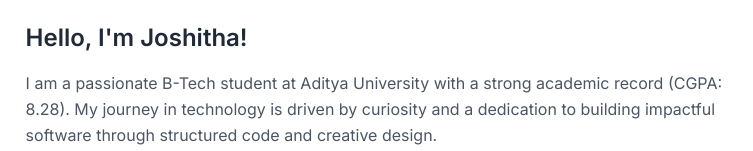
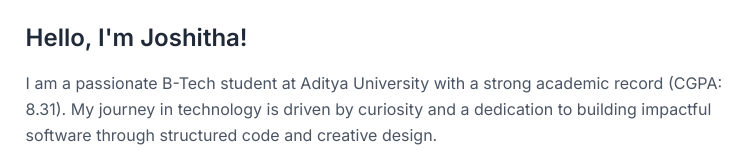
Before and after one commit to Joshitha17/portfolio, a plain HTML site: page index.html in a window 1280 px wide. Shown: the part 801-952 px from the top of the page, 520-1273 px from the left. Drawn offline with nearby package versions, Linux system fonts and the light colour scheme.

Commit message:
Update index.html

```diff
--- a/index.html
+++ b/index.html
@@ -142,7 +142,7 @@
                 <div class="w-full md:w-3/5">
                     <h3 class="text-2xl font-semibold text-gray-800 mb-4">Hello, I'm Joshitha!</h3>
                     <p class="text-gray-600 mb-4 leading-relaxed">
-    I am a passionate B-Tech student at Aditya University with a strong academic record (CGPA: 8.28). My journey in technology is driven by curiosity and a dedication to building impactful software through structured code and creative design.
+    I am a passionate B-Tech student at Aditya University with a strong academic record (CGPA: 8.31). My journey in technology is driven by curiosity and a dedication to building impactful software through structured code and creative design.
 </p>
 
 <p class="text-gray-600 mb-6 leading-relaxed">
```
